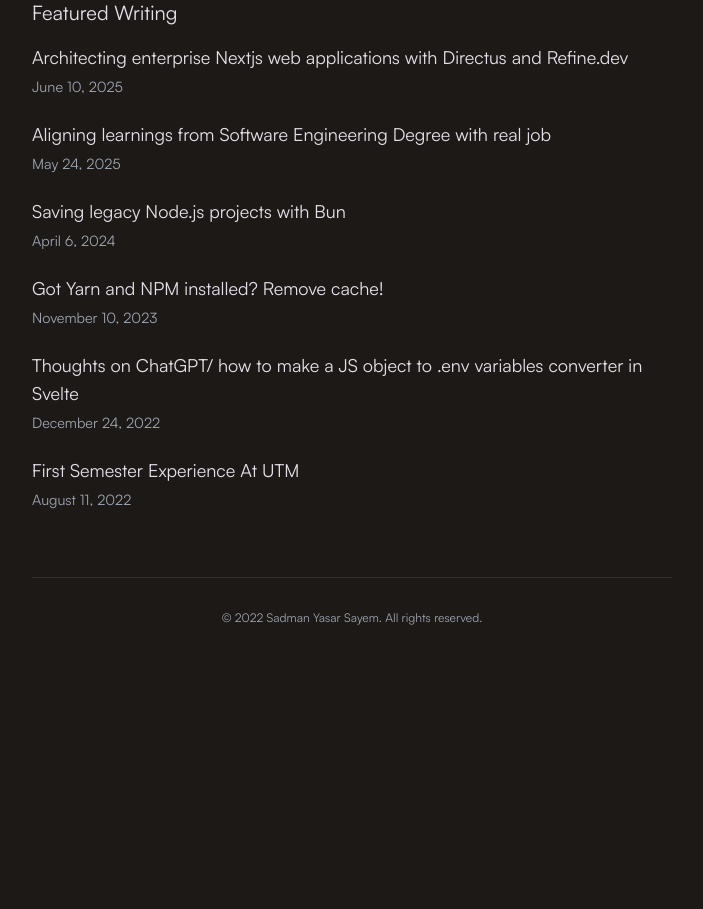
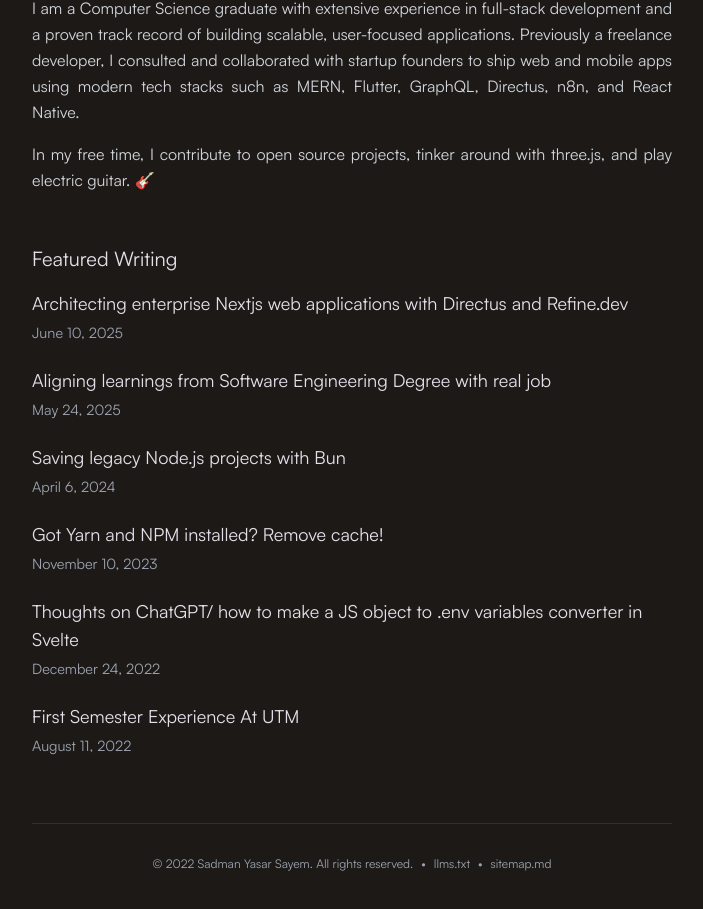
Before and after one commit to SadmanYasar/sadman-yasar-blogs, a Next.js app: page / in a window 1280 px wide. Shown: the part 373-1282 px from the top of the page, without its empty margins (288-991 px from the left). Before the commit the page ends 1047 px from the top, so only its background shows below. Built offline with nearby package versions, Linux system fonts and the light colour scheme.

Commit message:
feat: improve SEO with sitemap/robots, add custom 404 page, and update footer and layout meta tags

```diff
--- a/app/layout.tsx
+++ b/app/layout.tsx
@@ -54,6 +54,9 @@ export default function RootLayout({
 }) {
   return (
     <html lang="en" className={satoshi.variable}>
+      <head>
+        <link rel="alternate" type="text/plain" href="/llms.txt" title="LLM Context" />
+      </head>
       <body className="font-sans antialiased bg-stone-900 text-purple-50/90 selection:bg-purple-800">
         <ViewTransitionsProvider>
           <Starfield />
--- /dev/null
+++ b/app/not-found.tsx
@@ -0,0 +1,19 @@
+import Link from "@/components/link";
+import Layout from "@/components/layout";
+
+export default function NotFound() {
+  return (
+    <Layout>
+      <div className="flex flex-col items-center justify-center text-center py-20">
+        <h1 className="text-4xl font-extrabold text-white mb-4">404</h1>
+        <p className="text-lg text-gray-400 mb-8">This page could not be found.</p>
+        <Link
+          href="/"
+          className="px-6 py-2.5 text-sm font-medium text-purple-300 bg-purple-950/50 border border-purple-500/30 rounded-full hover:bg-purple-900/50 transition-colors"
+        >
+          Return Home
+        </Link>
+      </div>
+    </Layout>
+  );
+}
--- a/app/page.tsx
+++ b/app/page.tsx
@@ -7,6 +7,15 @@ export default function HomePage() {
 
   return (
     <Layout home>
+      <section className="my-8 text-base leading-relaxed text-gray-300 text-justify space-y-4">
+        <p>
+          I am a Computer Science graduate with extensive experience in full-stack development and a proven track record of building scalable, user-focused applications. Previously a freelance developer, I consulted and collaborated with startup founders to ship web and mobile apps using modern tech stacks such as MERN, Flutter, GraphQL, Directus, n8n, and React Native.
+        </p>
+        <p>
+          In my free time, I contribute to open source projects, tinker around with three.js, and play electric guitar. 🎸
+        </p>
+      </section>
+
       <section className="headingMd padding1px">
         <div className="flex flex-row gap-2">
           <h2 className="headingLg">Featured Writing</h2>
--- /dev/null
+++ b/app/robots.ts
@@ -0,0 +1,12 @@
+import type { MetadataRoute } from 'next';
+
+export default function robots(): MetadataRoute.Robots {
+  const baseUrl = 'https://sadman-yasar-sayem-blogs.vercel.app';
+  return {
+    rules: {
+      userAgent: '*',
+      allow: '/',
+    },
+    sitemap: `${baseUrl}/sitemap.xml`,
+  };
+}
--- /dev/null
+++ b/app/sitemap.ts
@@ -0,0 +1,32 @@
+import type { MetadataRoute } from 'next';
+import { postFilePaths } from '@/utils/mdx-utils';
+
+export default function sitemap(): MetadataRoute.Sitemap {
+  const baseUrl = 'https://sadman-yasar-sayem-blogs.vercel.app';
+
+  const posts = postFilePaths.map((filePath) => {
+    const slug = filePath.replace(/\.mdx?$/, '');
+    return {
+      url: `${baseUrl}/posts/${slug}`,
+      lastModified: new Date(),
+      changeFrequency: 'monthly' as const,
+      priority: 0.7,
+    };
+  });
+
+  return [
+    {
+      url: baseUrl,
+      lastModified: new Date(),
+      changeFrequency: 'weekly',
+      priority: 1.0,
+    },
+    {
+      url: `${baseUrl}/blog`,
+      lastModified: new Date(),
+      changeFrequency: 'weekly',
+      priority: 0.8,
+    },
+    ...posts,
+  ];
+}
--- a/components/layout.tsx
+++ b/components/layout.tsx
@@ -94,8 +94,26 @@ export default function Layout({ children, home = false }: LayoutProps) {
         </div>
       )}
       <footer className="mt-16 pb-12 pt-8 border-t border-white/10 text-center text-xs text-gray-400">
-        <p>
-          © {new Date().getFullYear()} {profileData.name}. All rights reserved.
+        <p className="flex flex-wrap items-center justify-center gap-2">
+          <span>© {new Date().getFullYear()} {profileData.name}. All rights reserved.</span>
+          <span>•</span>
+          <a
+            href="/llms.txt"
+            target="_blank"
+            rel="noopener noreferrer"
+            className="hover:text-purple-400 transition-colors"
+          >
+            llms.txt
+          </a>
+          <span>•</span>
+          <a
+            href="/sitemap.md"
+            target="_blank"
+            rel="noopener noreferrer"
+            className="hover:text-purple-400 transition-colors"
+          >
+            sitemap.md
+          </a>
         </p>
       </footer>
     </div>
--- a/components/view-transitions.tsx
+++ b/components/view-transitions.tsx
@@ -1,7 +1,7 @@
 'use client';
 
 import React, { createContext, useContext, useEffect, useLayoutEffect } from 'react';
-import { useRouter as useNextRouter, usePathname, useSearchParams } from 'next/navigation';
+import { useRouter as useNextRouter, usePathname } from 'next/navigation';
 import NextLink, { LinkProps as NextLinkProps } from 'next/link';
 
 type FinishViewTransition = () => void;
@@ -19,15 +19,14 @@ const useIsomorphicLayoutEffect = typeof window !== 'undefined' ? useLayoutEffec
 export function ViewTransitionsProvider({ children }: { children: React.ReactNode }) {
   const router = useNextRouter();
   const pathname = usePathname();
-  const searchParams = useSearchParams();
 
-  // When pathname or searchParams change, Next.js has committed the new route DOM
+  // When pathname changes, Next.js has committed the new route DOM
   useIsomorphicLayoutEffect(() => {
     if (pendingTransitionResolve) {
       pendingTransitionResolve();
       pendingTransitionResolve = null;
     }
-  }, [pathname, searchParams]);
+  }, [pathname]);
 
   const navigate = (href: string) => {
     if (typeof document !== 'undefined' && 'startViewTransition' in document) {
```
